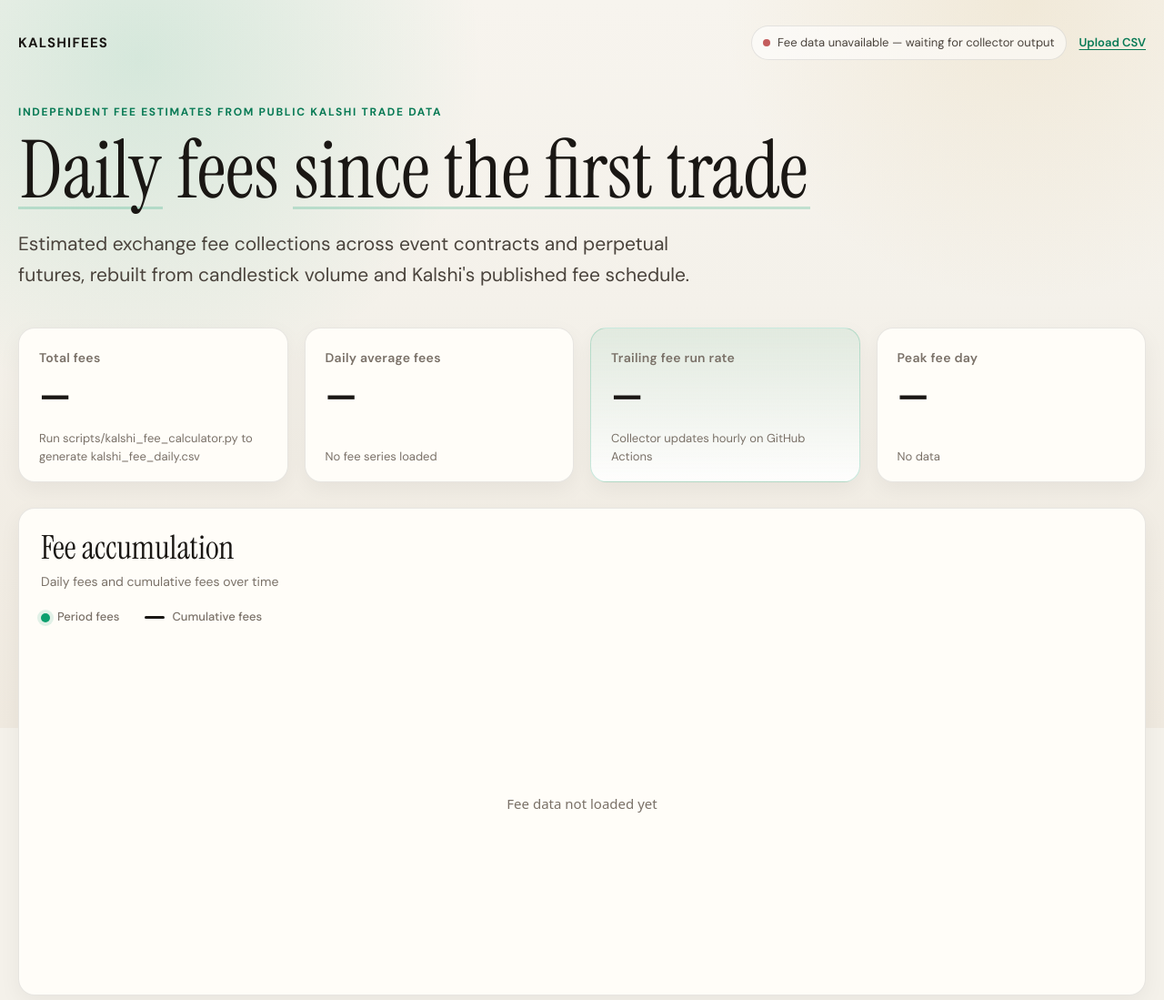
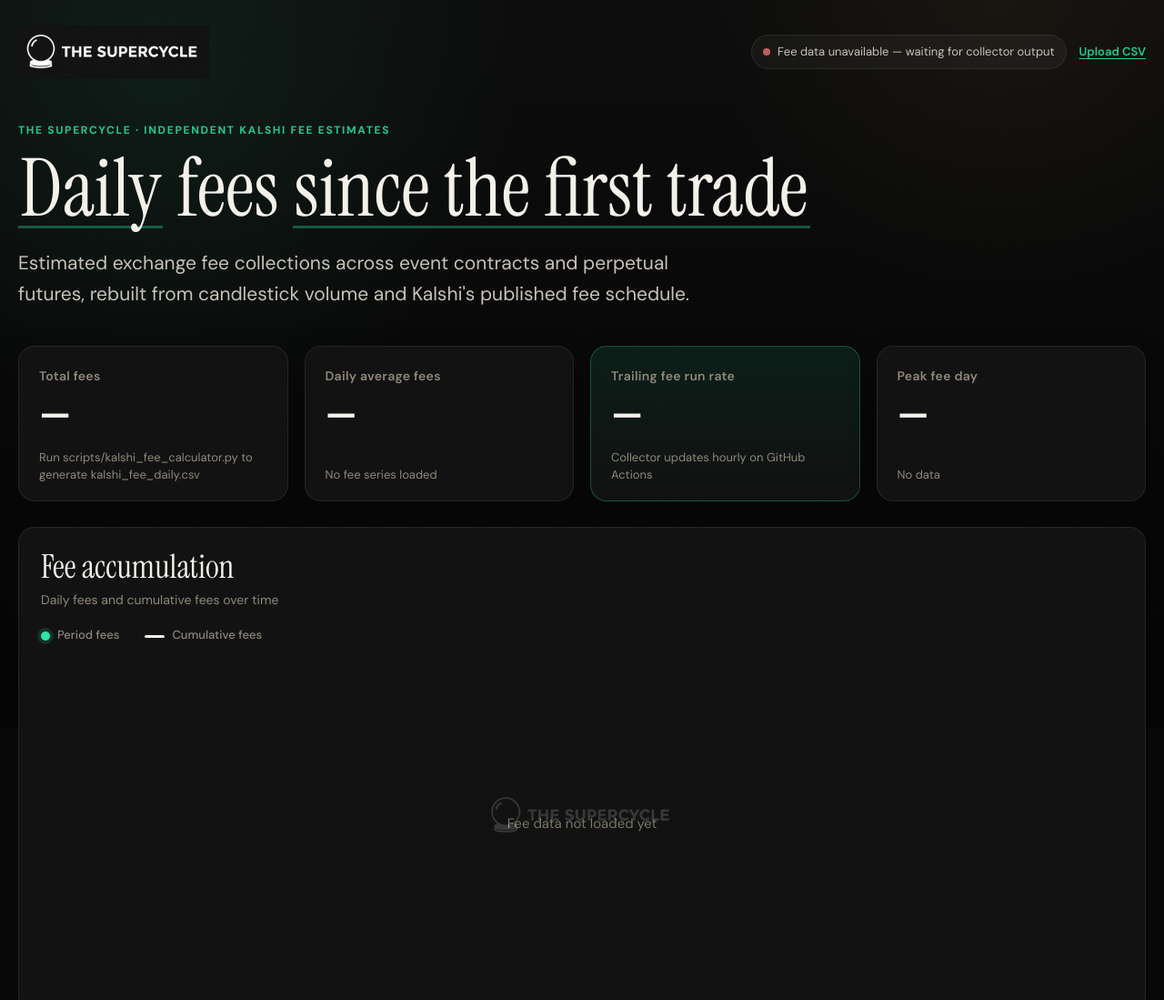
Before and after one commit to ManiFed/KalshiFees, a website with bundled scripts: page index.html in a window 1280 px wide. Shown: the top 1099 px of the page at 91% size. Built offline with nearby package versions, Linux system fonts and the light colour scheme; files whose address does not match are found by name.

Commit message:
Rebrand as The Supercycle with dark mode and chart logo overlays
Add the Supercycle logo to the header and as a subtle watermark on all
charts, and switch the dashboard to a dark visual theme.

```diff
--- a/app.js
+++ b/app.js
@@ -34,14 +34,20 @@
 };
 
 const palette = {
-  accent: '#0d9f6e',
-  accentSoft: 'rgba(13, 159, 110, 0.18)',
-  accentFill: 'rgba(13, 159, 110, 0.28)',
-  ink: '#1a1714',
-  muted: '#7a7168',
-  grid: 'rgba(122, 113, 104, 0.16)',
-  bars: ['#0d9f6e', '#3d6f9b', '#b76b79', '#c49a3c', '#6d5b9a', '#5f8a4b', '#9a6d45'],
+  accent: '#2ee6a8',
+  accentSoft: 'rgba(46, 230, 168, 0.16)',
+  accentFill: 'rgba(46, 230, 168, 0.32)',
+  ink: '#f4f1ea',
+  muted: '#8f877c',
+  grid: 'rgba(255, 255, 255, 0.08)',
+  bars: ['#2ee6a8', '#5b9fd4', '#d47f8f', '#d4a94a', '#9a84d4', '#7fb364', '#c49262'],
 };
+
+const logoImage = new Image();
+logoImage.src = './assets/supercycle-logo.png';
+logoImage.addEventListener('load', () => {
+  if (state.rows.length) render();
+});
 
 const elements = {
   cadenceControl: document.querySelector('#cadenceControl'),
@@ -246,6 +252,7 @@
 
   drawAxisLabels(ctx, plot, rows, cadence);
   drawRightAxis(ctx, plot, maxCumulative);
+  drawLogoOverlay(ctx, plot);
 }
 
 function drawCategoryTrendChart(canvas, rows, categories) {
@@ -264,6 +271,7 @@
   drawArea(ctx, points, plot, palette.accentSoft);
   drawLine(ctx, points, palette.accent, 2.4 * dpr);
   drawAxisLabels(ctx, plot, rows, state.cadence);
+  drawLogoOverlay(ctx, plot);
 }
 
 function drawCategoryChart(canvas, categories) {
@@ -289,7 +297,11 @@
     ctx.fillText(formatCurrency(value), plot.left + (value / max) * plot.width + 10, y + barHeight / 2);
   });
 
-  if (!data.length) drawEmptyPanel(canvas, 'No category fee columns found');
+  if (!data.length) {
+    drawEmptyPanel(canvas, 'No category fee columns found');
+    return;
+  }
+  drawLogoOverlay(ctx, plot);
 }
 
 function drawRunRateChart(canvas, rows) {
@@ -306,6 +318,7 @@
   drawArea(ctx, points, plot, palette.accentSoft);
   drawLine(ctx, points, palette.accent, 2.4 * dpr);
   drawAxisLabels(ctx, plot, recent, 'monthly');
+  drawLogoOverlay(ctx, plot);
 }
 
 function setupCanvas(canvas) {
@@ -407,13 +420,29 @@
   }
 }
 
+function drawLogoOverlay(ctx, plot) {
+  if (!logoImage.complete || !logoImage.naturalWidth) return;
+  const aspect = logoImage.naturalWidth / logoImage.naturalHeight;
+  const maxWidth = plot.width * 0.42;
+  const width = Math.min(maxWidth, 220);
+  const height = width / aspect;
+  const x = plot.left + (plot.width - width) / 2;
+  const y = plot.top + (plot.height - height) / 2;
+  ctx.save();
+  ctx.globalAlpha = 0.16;
+  ctx.drawImage(logoImage, x, y, width, height);
+  ctx.restore();
+}
+
 function drawEmptyPanel(canvas, message) {
   const { ctx, width, height } = setupCanvas(canvas);
+  const plot = bounds(width, height, { top: 20, right: 20, bottom: 40, left: 20 });
   ctx.fillStyle = palette.muted;
   ctx.font = font(15);
   ctx.textAlign = 'center';
   ctx.textBaseline = 'middle';
   ctx.fillText(message, width / 2, height / 2);
+  drawLogoOverlay(ctx, plot);
 }
 
 function xAt(plot, index, length) {
--- a/index.html
+++ b/index.html
@@ -3,7 +3,7 @@
   <head>
     <meta charset="utf-8">
     <meta name="viewport" content="width=device-width, initial-scale=1">
-    <title>Kalshi Fees — Estimated Fee Revenue Dashboard</title>
+    <title>The Supercycle — Kalshi Fee Dashboard</title>
     <link rel="preconnect" href="https://fonts.googleapis.com">
     <link rel="preconnect" href="https://fonts.gstatic.com" crossorigin>
     <link href="https://fonts.googleapis.com/css2?family=DM+Sans:ital,opsz,wght@0,9..40,400;0,9..40,500;0,9..40,600;0,9..40,700;1,9..40,400&family=Instrument+Serif:ital@0;1&display=swap" rel="stylesheet">
@@ -14,7 +14,9 @@
 
     <main class="page">
       <header class="topbar">
-        <a class="brand" href="./">KalshiFees</a>
+        <a class="brand" href="./">
+          <img src="./assets/supercycle-logo.png" alt="The Supercycle" width="210" height="58">
+        </a>
         <div class="topbar-meta">
           <span class="status-pill" id="dataStatus">Loading fee data…</span>
           <label class="upload-link" id="uploadLink" hidden>
@@ -25,7 +27,7 @@
       </header>
 
       <section class="hero">
-        <p class="eyebrow">Independent fee estimates from public Kalshi trade data</p>
+        <p class="eyebrow">The Supercycle · independent Kalshi fee estimates</p>
         <h1>
           <button class="title-control" id="cadenceControl" type="button" aria-haspopup="menu" aria-expanded="false">Daily</button>
           fees
@@ -175,6 +177,6 @@
       <button type="button" data-window="last-month">Last month</button>
     </div>
 
-    <script type="module" src="./app.js?v=20260629"></script>
+    <script type="module" src="./app.js?v=20260629b"></script>
   </body>
 </html>
--- a/styles.css
+++ b/styles.css
@@ -1,18 +1,19 @@
 :root {
-  --bg: #f4f1ea;
-  --bg-elevated: #fffdf8;
-  --ink: #1a1714;
-  --ink-soft: #4a433c;
-  --muted: #7a7168;
-  --line: rgba(26, 23, 20, 0.1);
-  --line-strong: rgba(26, 23, 20, 0.18);
-  --accent: #0d9f6e;
-  --accent-deep: #087a55;
-  --accent-soft: rgba(13, 159, 110, 0.12);
-  --accent-glow: rgba(13, 159, 110, 0.22);
-  --gold: #c49a3c;
-  --shadow: 0 18px 50px rgba(26, 23, 20, 0.08);
-  --shadow-soft: 0 8px 24px rgba(26, 23, 20, 0.05);
+  color-scheme: dark;
+  --bg: #090909;
+  --bg-elevated: #121212;
+  --ink: #f4f1ea;
+  --ink-soft: #c8c2b8;
+  --muted: #8f877c;
+  --line: rgba(255, 255, 255, 0.08);
+  --line-strong: rgba(255, 255, 255, 0.14);
+  --accent: #2ee6a8;
+  --accent-deep: #22c98f;
+  --accent-soft: rgba(46, 230, 168, 0.14);
+  --accent-glow: rgba(46, 230, 168, 0.34);
+  --gold: #d4a94a;
+  --shadow: 0 22px 60px rgba(0, 0, 0, 0.45);
+  --shadow-soft: 0 10px 30px rgba(0, 0, 0, 0.28);
   --radius: 18px;
   --radius-sm: 12px;
   --sans: "DM Sans", ui-sans-serif, system-ui, -apple-system, BlinkMacSystemFont, "Segoe UI", sans-serif;
@@ -46,9 +47,9 @@
   inset: 0;
   pointer-events: none;
   background:
-    radial-gradient(circle at 12% 8%, rgba(13, 159, 110, 0.14), transparent 28%),
-    radial-gradient(circle at 88% 0%, rgba(196, 154, 60, 0.12), transparent 24%),
-    linear-gradient(180deg, #f7f4ee 0%, var(--bg) 42%, #efe9df 100%);
+    radial-gradient(circle at 14% 10%, rgba(46, 230, 168, 0.08), transparent 30%),
+    radial-gradient(circle at 86% 0%, rgba(212, 169, 74, 0.06), transparent 24%),
+    linear-gradient(180deg, #0d0d0d 0%, var(--bg) 48%, #050505 100%);
   z-index: -1;
 }
 
@@ -67,12 +68,15 @@
 }
 
 .brand {
-  color: var(--ink);
-  font-size: 15px;
-  font-weight: 700;
-  letter-spacing: 0.08em;
+  display: inline-flex;
+  align-items: center;
   text-decoration: none;
-  text-transform: uppercase;
+}
+
+.brand img {
+  display: block;
+  width: min(210px, 46vw);
+  height: auto;
 }
 
 .topbar-meta {
@@ -88,7 +92,7 @@
   padding: 8px 12px;
   border: 1px solid var(--line);
   border-radius: 999px;
-  background: rgba(255, 255, 255, 0.55);
+  background: rgba(255, 255, 255, 0.04);
   color: var(--ink-soft);
   font-size: 13px;
 }
@@ -202,8 +206,8 @@
 }
 
 .stat-card.accent {
-  border-color: rgba(13, 159, 110, 0.22);
-  background: linear-gradient(180deg, rgba(13, 159, 110, 0.08), rgba(255, 255, 255, 0.9));
+  border-color: rgba(46, 230, 168, 0.28);
+  background: linear-gradient(180deg, rgba(46, 230, 168, 0.1), rgba(18, 18, 18, 0.95));
 }
 
 .stat-card p {
@@ -330,7 +334,7 @@
   padding: 28px 30px;
   border: 1px solid var(--line);
   border-radius: var(--radius);
-  background: rgba(255, 255, 255, 0.58);
+  background: rgba(255, 255, 255, 0.03);
 }
 
 .method-block h3 {
@@ -409,7 +413,7 @@
 code {
   padding: 0.12em 0.38em;
   border-radius: 6px;
-  background: rgba(26, 23, 20, 0.06);
+  background: rgba(255, 255, 255, 0.08);
   font-family: ui-monospace, SFMono-Regular, Menlo, Monaco, Consolas, monospace;
   font-size: 0.9em;
 }
```
Also changed, not shown: assets/supercycle-logo.png (added).
